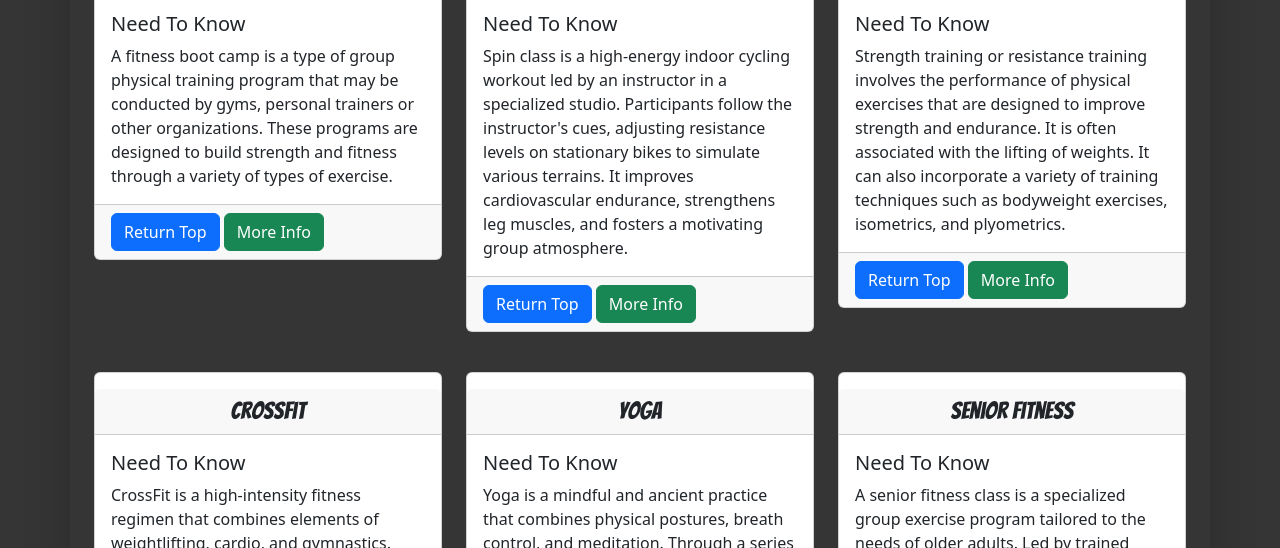
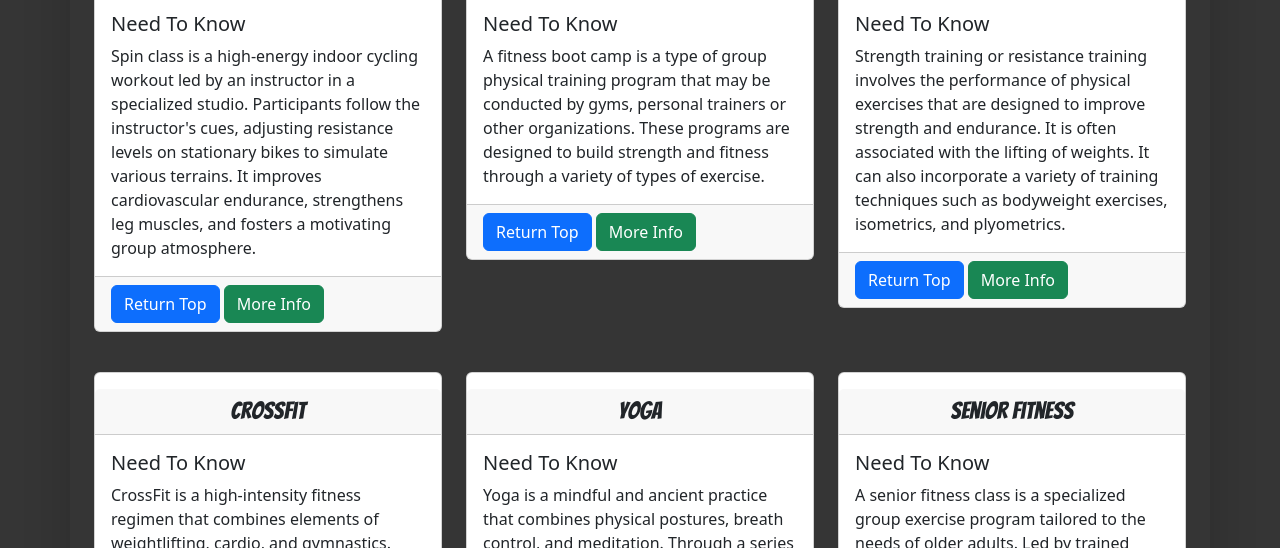
Before and after one commit to Hthrace/MuscleManiaGym, a plain HTML site: page views/classes.html in a window 1280 px wide. Shown: the part 710-1258 px from the top of the page. Drawn offline with nearby package versions, Linux system fonts and the light colour scheme.

Commit message:
change class card layout

```diff
--- a/views/classes.html
+++ b/views/classes.html
@@ -20,12 +20,19 @@
       href="https://fonts.googleapis.com/css2?family=Bangers&display=swap"
       rel="stylesheet"
     />
-    <link rel="stylesheet" href="/MuscleManiaGym/public/stylesheets/classes.css" />
+    <link
+      rel="stylesheet"
+      href="/MuscleManiaGym/public/stylesheets/classes.css"
+    />
   </head>
   <body class="d-flex flex-column vh-100">
     <div class="bannerBackground">
       <div>
-        <img src="/MuscleManiaGym/public/imgs/banner/logo.png" alt="" class="bannerLogo" />
+        <img
+          src="/MuscleManiaGym/public/imgs/banner/logo.png"
+          alt=""
+          class="bannerLogo"
+        />
       </div>
     </div>
     <nav
@@ -49,17 +56,28 @@
         <div class="collapse navbar-collapse" id="navbarNavAltMarkup">
           <div class="navbar-nav">
             <a class="nav-link" href="/MuscleManiaGym/index.html">Home</a>
-            <a class="nav-link" href="/MuscleManiaGym/views/membership.html">Membership</a>
-            <a class="nav-link" href="/MuscleManiaGym/MuscleManiaGym/views/trainers.html">Trainers</a>
-            <a class="nav-link" href="/MuscleManiaGym/views/contact.html">Contact</a>
+            <a class="nav-link" href="/MuscleManiaGym/views/membership.html"
+              >Membership</a
+            >
+            <a
+              class="nav-link"
+              href="/MuscleManiaGym/MuscleManiaGym/views/trainers.html"
+              >Trainers</a
+            >
+            <a class="nav-link" href="/MuscleManiaGym/views/contact.html"
+              >Contact</a
+            >
           </div>
         </div>
       </div>
     </nav>
     <main class="container mt-3 shadow-lg rounded px-4 pt-4">
-      <div class="row">
+      <div class="row row-cols-lg-1">
         <div class="col">
-          <table class="table table-striped table-responsive-lg table-bordered" id="classTable">
+          <table
+            class="table table-striped table-responsive-lg table-bordered"
+            id="classTable"
+          >
             <thead>
               <tr class="table-success">
                 <th scope="col">Classes</th>
@@ -113,30 +131,6 @@
       </div>
       <div class="row row-cols-1 row-cols-lg-3 g-4 mb-3 mt-1">
         <div class="col">
-          <div class="card mb-3" id="bootCamp">
-            <h4 class="card-title text-center cardTitleText mt-3 card-header">
-              Boot Camp
-            </h4>
-            <div class="card-body">
-              <h5 class="card-title">Need To Know</h5>
-              <p class="card-text">
-                A fitness boot camp is a type of group physical training program
-                that may be conducted by gyms, personal trainers or other
-                organizations. These programs are designed to build strength and
-                fitness through a variety of types of exercise.
-              </p>
-            </div>
-            <div class="card-footer">
-              <a href="#top" class="btn btn-primary">Return Top</a>
-              <a
-                href="https://en.wikipedia.org/wiki/Fitness_boot_camp"
-                class="btn btn-success"
-                >More Info</a
-              >
-            </div>
-          </div>
-        </div>
-        <div class="col">
           <div class="card mb-3" id="spin">
             <h4 class="card-title text-center cardTitleText mt-3 card-header">
               Spin Class
@@ -156,6 +150,30 @@
               <a href="#top" class="btn btn-primary">Return Top</a>
               <a
                 href="https://en.wikipedia.org/wiki/Spinning_(cycling)"
+                class="btn btn-success"
+                >More Info</a
+              >
+            </div>
+          </div>
+        </div>
+        <div class="col">
+          <div class="card mb-3" id="bootCamp">
+            <h4 class="card-title text-center cardTitleText mt-3 card-header">
+              Boot Camp
+            </h4>
+            <div class="card-body">
+              <h5 class="card-title">Need To Know</h5>
+              <p class="card-text">
+                A fitness boot camp is a type of group physical training program
+                that may be conducted by gyms, personal trainers or other
+                organizations. These programs are designed to build strength and
+                fitness through a variety of types of exercise.
+              </p>
+            </div>
+            <div class="card-footer">
+              <a href="#top" class="btn btn-primary">Return Top</a>
+              <a
+                href="https://en.wikipedia.org/wiki/Fitness_boot_camp"
                 class="btn btn-success"
                 >More Info</a
               >
```
